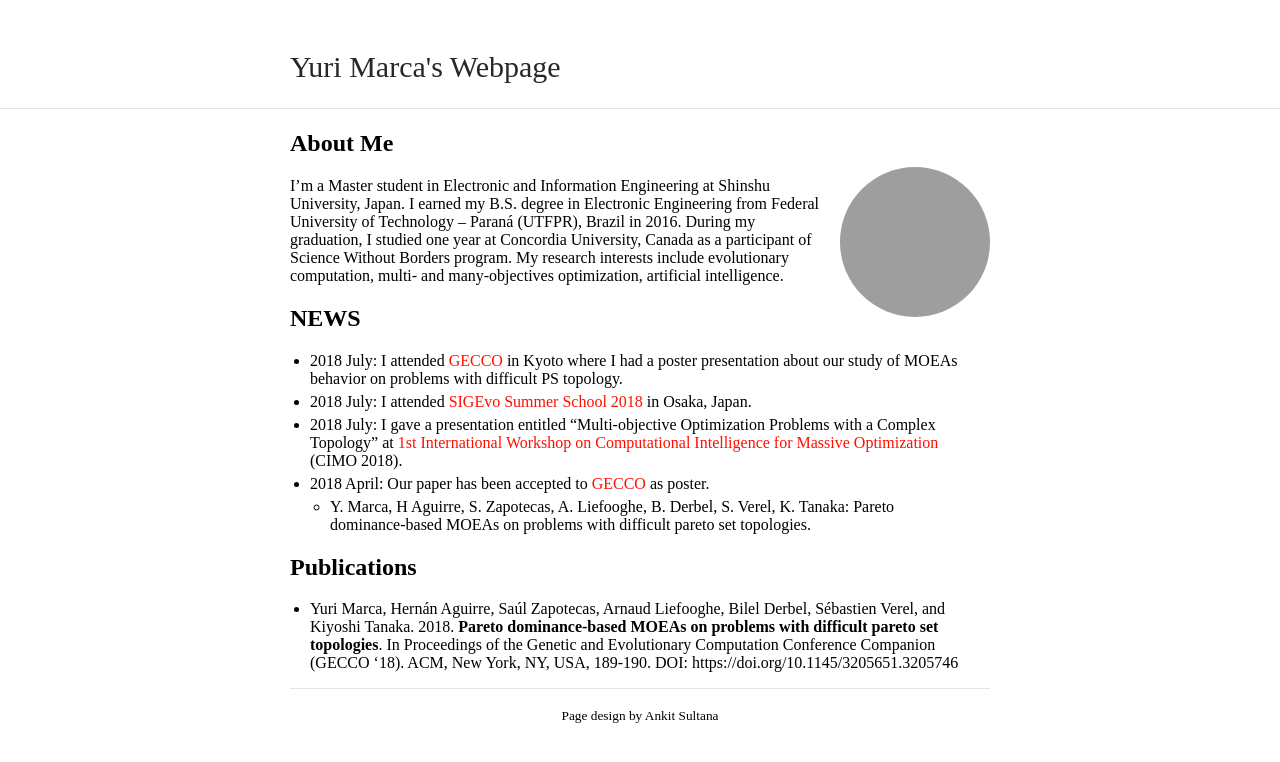
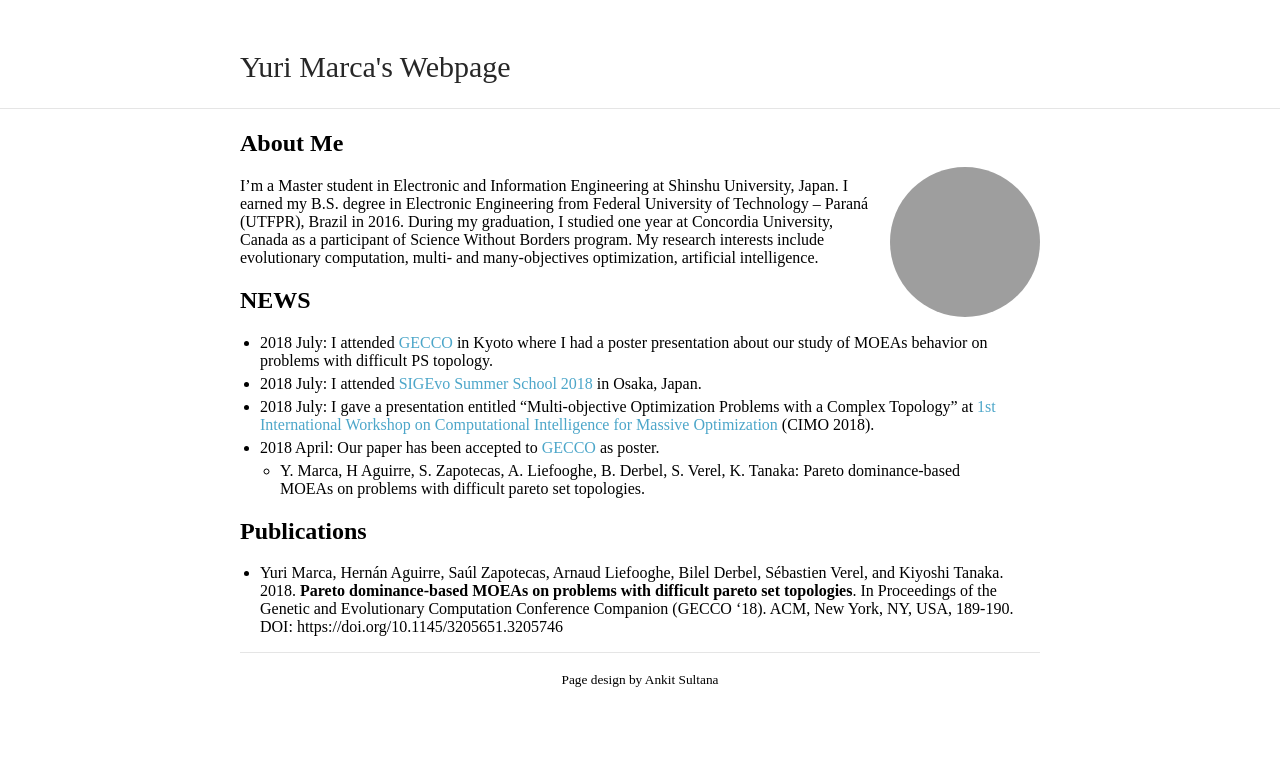
Before and after one commit to yurimarca/yurimarca.github.io, a Jekyll site: the page built from index.md, in a window 1280 px wide. Shown: the top 762 px of the page. Built offline with Jekyll 4.4.1, drawn with Linux system fonts in a browser that asks for light colours; grey boxes are pictures that could not be loaded.

Commit message:
updating style of the page: page size and hyperlink color

```diff
--- a/_sass/vars.scss
+++ b/_sass/vars.scss
@@ -2,13 +2,14 @@
  * Customization Variables
  */
 
-$accent: #FF0F00;
+//$accent: #FF0F00;
+$accent: #4ca6c9;
 $image-size: 150px;
 
 /*
  * Build Variables, don't touch
  */
 
-$max-width: 700px;
+$max-width: 800px;
 $med-width: 600px;
 $small-width: 480px;
```
